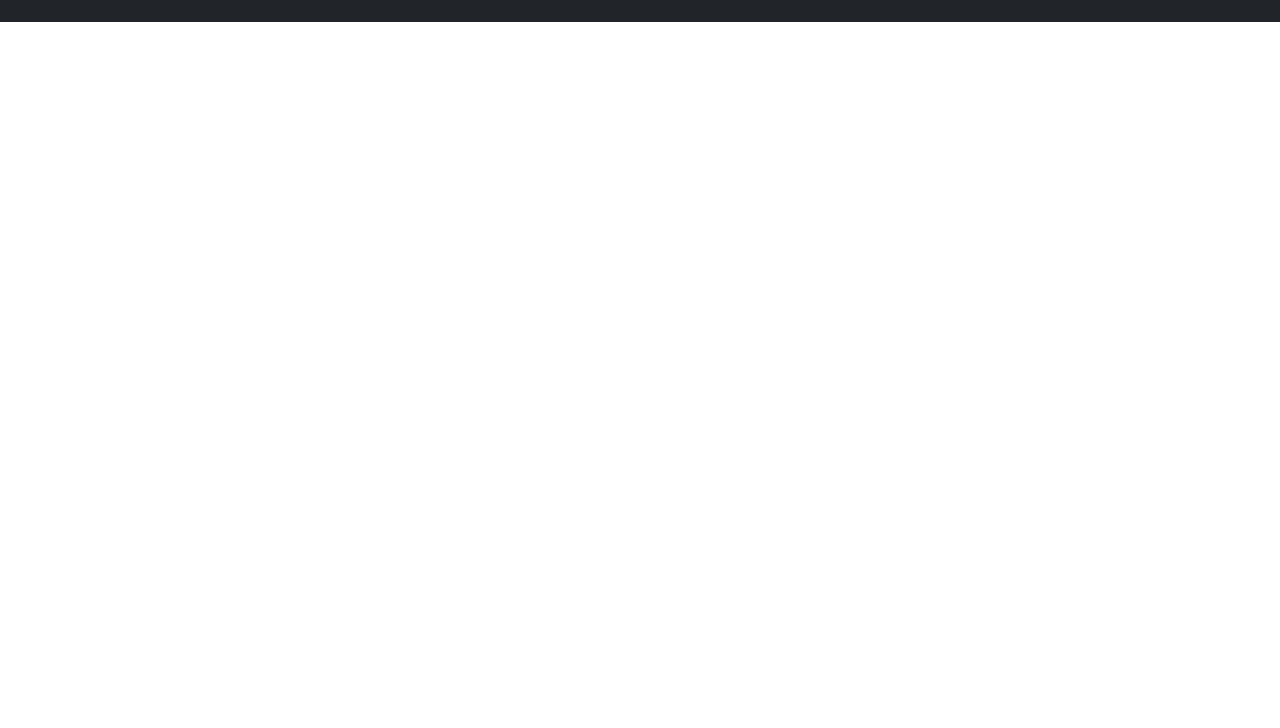
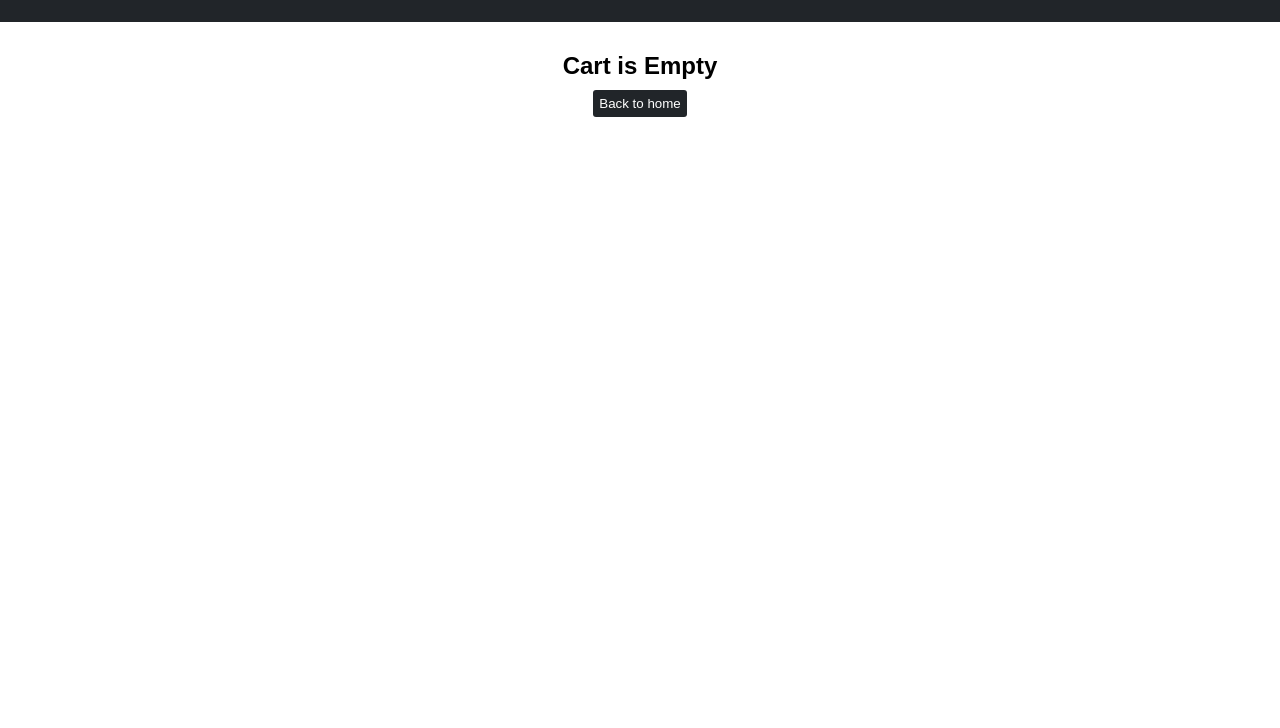
Before and after one commit to Soumys56/Task2, a plain HTML site: page cart.html in a window 1280 px wide. Shown: the part 72-800 px from the top of the page. Drawn offline with nearby package versions, Linux system fonts and the light colour scheme; files that its build step writes are made by us from their sources.

Commit message:
Update cart.html

```diff
--- a/cart.html
+++ b/cart.html
@@ -6,7 +6,7 @@
   <meta http-equiv="X-UA-Compatible" content="IE=edge">
   <meta name="viewport" content="width=device-width, initial-scale=1.0">
   <title>Clothing Store</title>
-  <link rel="stylesheet" href="src/style.css">
+  <link rel="stylesheet" href="style.css">
   <link rel="stylesheet" href="https://cdn.jsdelivr.net/npm/bootstrap-icons@1.8.1/font/bootstrap-icons.css">
 </head>
 
@@ -29,7 +29,7 @@
 
   <div class="shopping-cart" id="shopping-cart"></div>
 </body>
-<script src="src/Data.js"></script>
-<script src="src/cart.js"></script>
+<script src="Data.js"></script>
+<script src="cart.js"></script>
 
 </html>
```
